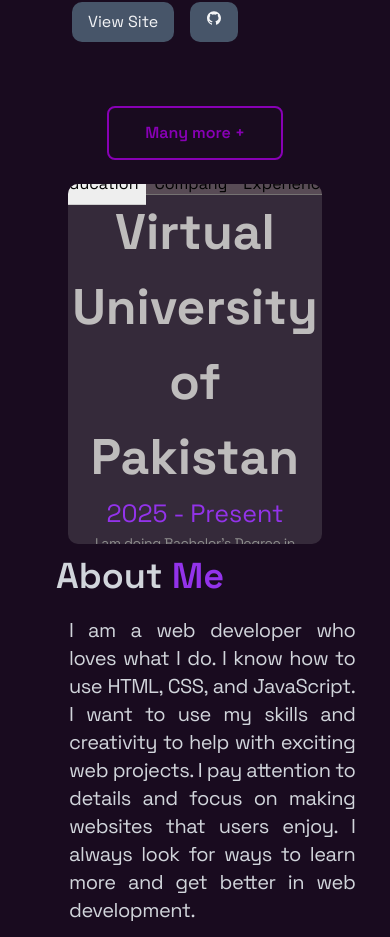
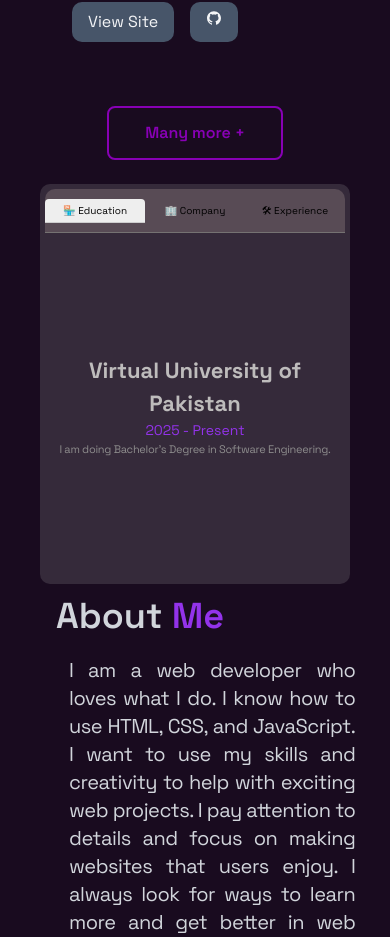
Before and after one commit to mshahdevs/ReactFolio, a React (Vite) app: page / in a window 390 px wide. Shown: the part 3216-4153 px from the top of the page. Built offline with nearby package versions, Linux system fonts and the light colour scheme.

Commit message:
enhance mobile responsiveness and improve code formatting in experience section

```diff
--- a/src/styles/experience.css
+++ b/src/styles/experience.css
@@ -93,3 +93,77 @@
   font-size: 14px;
   color: #8e8d8d;
 }
+
+/* Mobile Responsive Styles */
+@media (max-width: 768px) {
+  .container {
+    width: 90%;
+    height: auto;
+    min-height: 400px;
+    max-height: none;
+    padding: 10px;
+  }
+
+  .nav {
+    height: auto;
+    min-height: 44px;
+  }
+
+  .tab {
+    padding: 6px 4px;
+    font-size: 12px;
+  }
+
+  .tab-section {
+    text-align: center;
+    font-size: 11px;
+  }
+
+  .info {
+    padding: 15px;
+  }
+
+  .info div h3 {
+    font-size: 28px;
+  }
+
+  .info div span {
+    font-size: 16px;
+  }
+
+  .info div p {
+    font-size: 12px;
+  }
+}
+
+@media (max-width: 480px) {
+  .container {
+    width: 95%;
+    padding: 5px;
+  }
+
+  .tab {
+    padding: 4px 2px;
+    font-size: 10px;
+  }
+
+  .tab-section {
+    font-size: 10px;
+  }
+
+  .info {
+    padding: 10px;
+  }
+
+  .info div h3 {
+    font-size: 22px;
+  }
+
+  .info div span {
+    font-size: 14px;
+  }
+
+  .info div p {
+    font-size: 11px;
+  }
+}
--- a/src/utils/data.js
+++ b/src/utils/data.js
@@ -3,48 +3,49 @@
 // import botnosticlogo from '../assets/icons/botnosticlogo.svg';
 export const experiences = [
   {
-    company: 'First company',
-    period: '2021 - Present',
-    description: 'Description of your experience in this company.',
+    company: "First company",
+    period: "2021 - Present",
+    description: "Description of your experience in this company.",
   },
   {
-    company: 'Second company',
-    period: '2021 - Present',
-    description: 'Description of your experience in this company.',
+    company: "Second company",
+    period: "2021 - Present",
+    description: "Description of your experience in this company.",
   },
   {
-    company: 'Third company',
-    period: '2021 - Present',
-    description: 'Description of your experience in this company.',
+    company: "Third company",
+    period: "2021 - Present",
+    description: "Description of your experience in this company.",
   },
   {
-    company: 'Fourth  company',
-    period: '2021 - Present',
-    description: 'Description of your experience in this company.',
+    company: "Fourth  company",
+    period: "2021 - Present",
+    description: "Description of your experience in this company.",
   },
 ];
 
 const expInfo = [
   {
-    icon: '🏪',
-    label: 'Education',
-    company: 'Virtual University of Pakistan',
-    period: '2025 - Present',
+    icon: "🏪",
+    label: "Education",
+    company: "Virtual University of Pakistan",
+    period: "2025 - Present",
     description: "I am doing Bachelor's Degree in Software Engineering.",
   },
   {
-    icon: '🏢',
-    label: 'Company',
-    company: 'Saylani Mass IT Training Program',
-    period: '2024 - Present',
-    description: 'IT and Development Program.',
+    icon: "🏢",
+    label: "Company",
+    company: "Botnostic Solutions",
+    period: "May 2025 - Present",
+    description:
+      "Working as SQA Engineer with 6 months of experience in software quality assurance and testing.",
   },
   {
-    icon: '🛠',
-    label: 'Experience',
-    company: 'Saylani Mass IT Training Program',
-    period: '2024 - Present',
-    description: 'I have an experience of MERN Stack Web Development.',
+    icon: "🛠",
+    label: "Experience",
+    company: "Saylani Mass IT Training Program",
+    period: "2024 - April 2025",
+    description: "I have an experience of MERN Stack Web Development.",
   },
 ];
 
```
